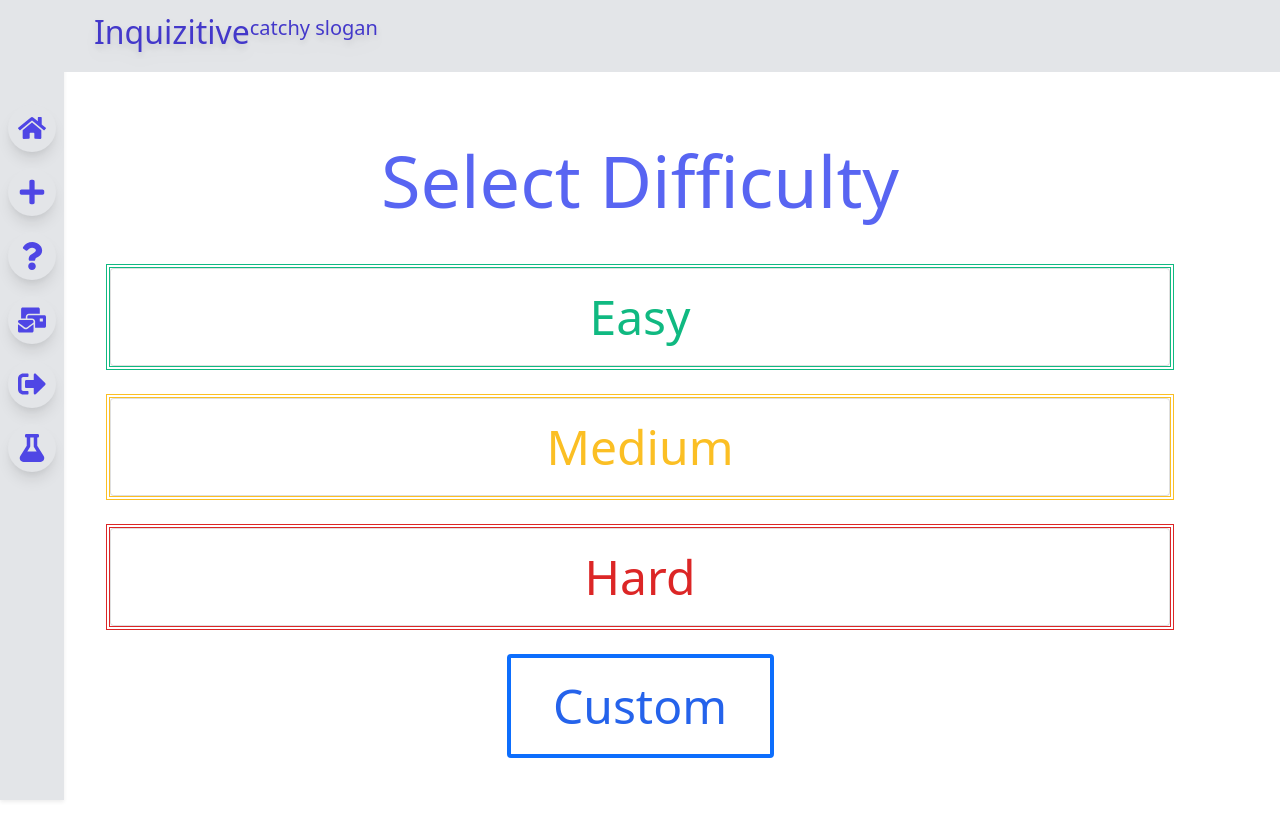
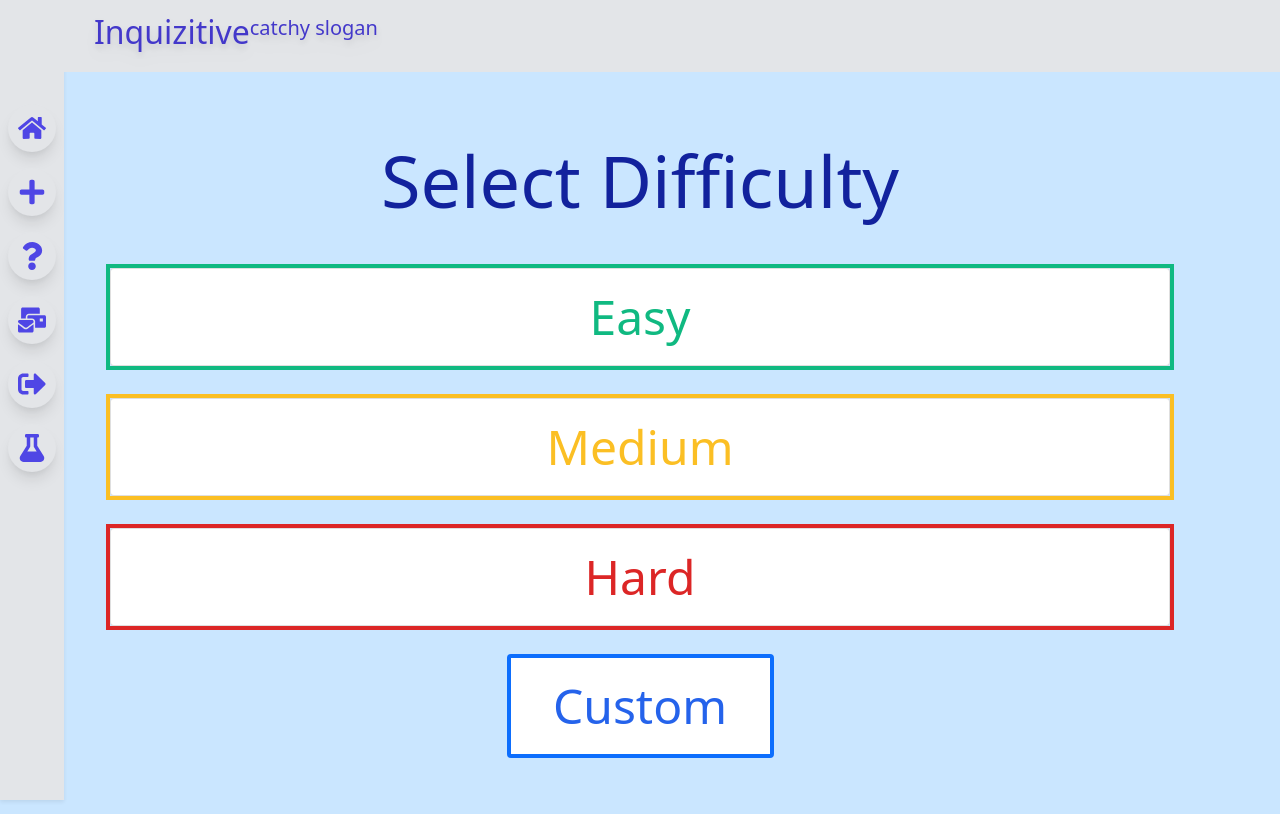
Before and after one commit to cmr33-cloud/project-3-group-3-frontend, a React (Create React App) app: page /selectDifficulty in a window 1280 px wide. Built offline with nearby package versions, Linux system fonts and the light colour scheme.

Commit message:
difficulty selection

```diff
--- a/src/index.css
+++ b/src/index.css
@@ -129,22 +129,22 @@
     @apply text-5xl pb-6 pt-6 font-medium;
   }
   .select-difficulty {
-    @apply text-7xl;
+    @apply text-7xl text-shade-2;
   }
   .difficulty-custom {
     @apply border-double
   }
 
   .difficulty-easy {
-    @apply border-double border-green-500 border-4 text-green-500 hover:text-white hover:bg-green-500 hover:cursor-pointer;
+    @apply border-solid border-green-500 border-4 text-green-500 hover:text-white hover:bg-green-500 hover:cursor-pointer;
   }
 
   .difficulty-medium {
-    @apply border-double border-yellow-400 border-4  text-yellow-400 hover:text-white hover:bg-yellow-400 hover:cursor-pointer;
+    @apply border-solid border-yellow-400 border-4  text-yellow-400 hover:text-white hover:bg-yellow-400 hover:cursor-pointer;
   }
 
   .difficulty-hard {
-    @apply border-double border-red-600 border-4 text-red-600 hover:text-white hover:bg-red-600 hover:cursor-pointer;
+    @apply border-solid border-red-600 border-4 text-red-600 hover:text-white hover:bg-red-600 hover:cursor-pointer;
   }
 
   .difficulty-custom {
@@ -192,6 +192,9 @@
   .custom-button {
     @apply hover:text-white hover:bg-shade-4
   }
+  .custom-button-1 {
+    @apply hover:text-white hover:bg-shade-4
+  }
 
 }
 
--- a/src/pages/SelectDifficulty/index.js
+++ b/src/pages/SelectDifficulty/index.js
@@ -55,7 +55,7 @@ export default function SelectDifficulty() {
 
   return (
     !redirect ?
-    <div className="d-flex align-items-center mt-5">
+    <div className="d-flex align-items-center pt-5 game-mode-page">
       <Container>
         {/* <Container className= 'customBox border border-dark'>
                     <Row>
@@ -85,7 +85,7 @@ export default function SelectDifficulty() {
 
             </div>
             <div className="row justify-content-center mb-4 difficulty-custom">
-            <div className = 'col-3 difficulty-box card border-4 border-primary' id='custom' onClick={handleClick}>Custom</div>
+            <div className = 'col-3 difficulty-box card border-4 border-primary custom custom-button-1' id='custom' onClick={handleClick}>Custom</div>
 
             </div>
 
```
